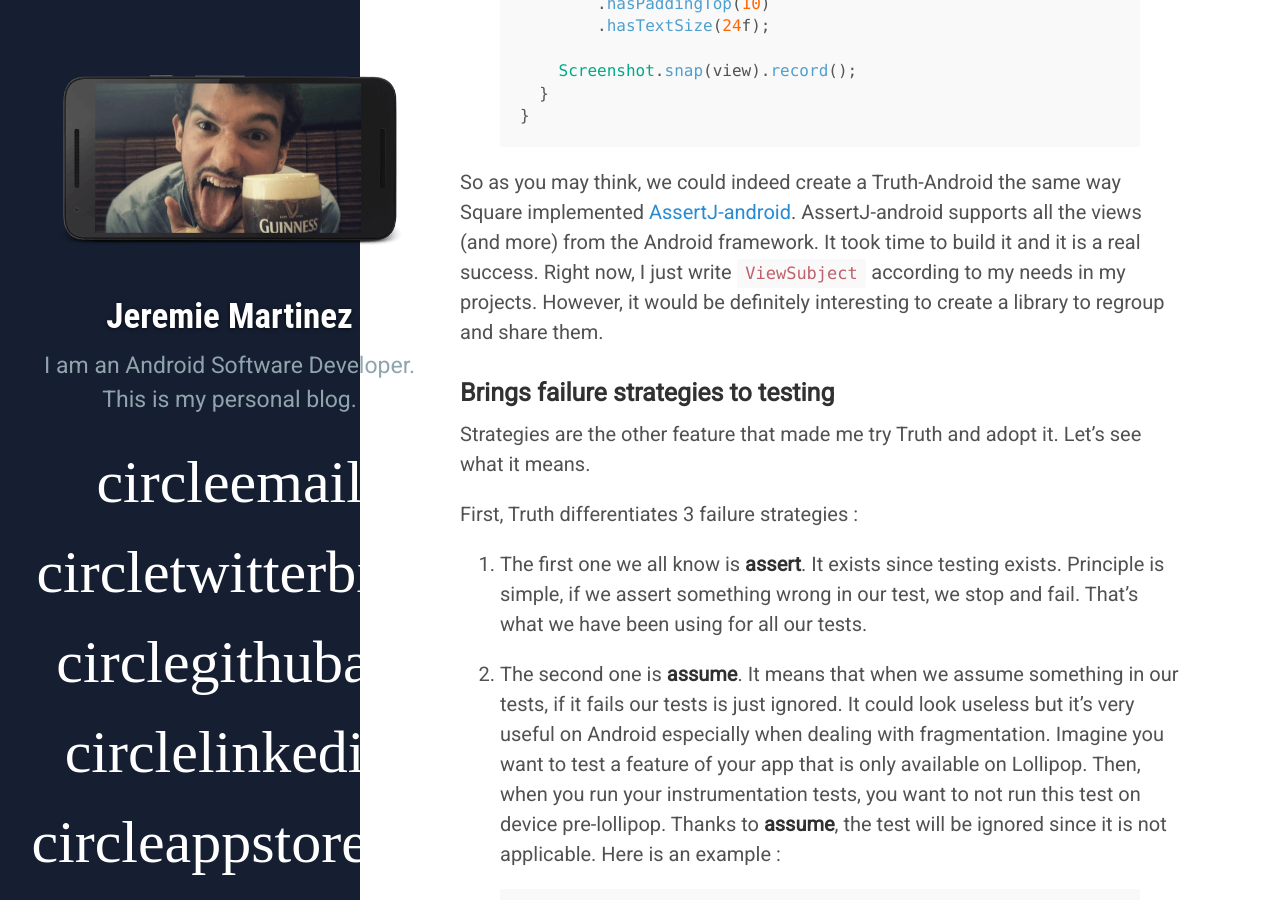
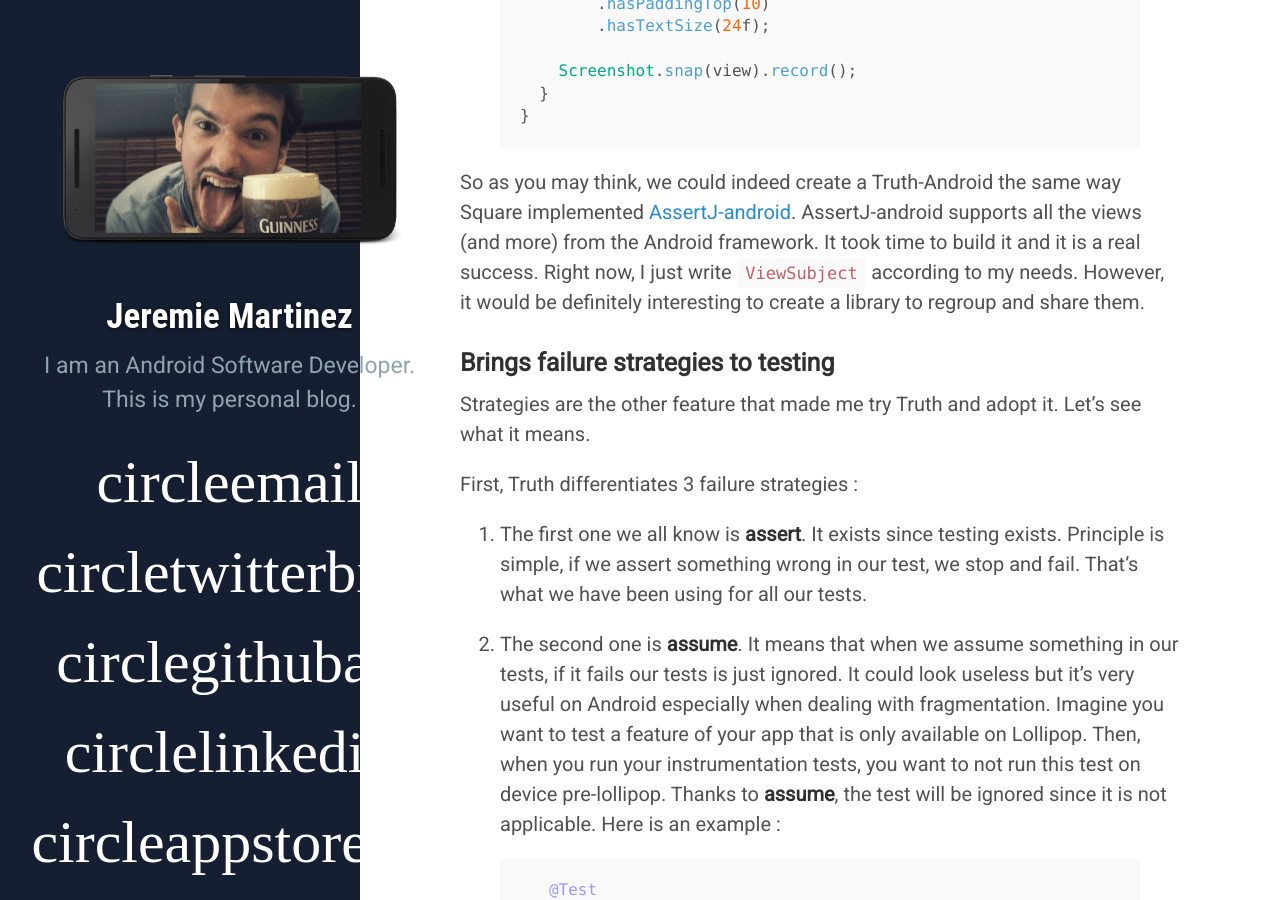
Before and after one commit to jeremiemartinez/jeremiemartinez.github.com, a Jekyll site: the page built from _posts/2015-11-05-truth-android.md, in a window 1280 px wide and 900 px high, scrolled down 7749 px. Built offline with Jekyll 4.4.1, drawn with Linux system fonts in a browser that asks for light colours; some web fonts are replaced; Markdown is read by kramdown in place of the engine named in the settings; comment, search, counter and statistics services are not loaded.

Commit message:
Fix tiny frenglish.

```diff
--- a/_posts/2015-11-05-truth-android.md
+++ b/_posts/2015-11-05-truth-android.md
@@ -308,7 +308,7 @@ public class ItemViewTest {
 }
 {% endhighlight %}
 
-So as you may think, we could indeed create a Truth-Android the same way Square implemented [AssertJ-android](https://github.com/square/assertj-android). AssertJ-android supports all the views (and more) from the Android framework. It took time to build it and it is a real success. Right now, I just write `ViewSubject` according to my needs in my projects. However, it would be definitely interesting to create a library to regroup and share them.
+So as you may think, we could indeed create a Truth-Android the same way Square implemented [AssertJ-android](https://github.com/square/assertj-android). AssertJ-android supports all the views (and more) from the Android framework. It took time to build it and it is a real success. Right now, I just write `ViewSubject` according to my needs. However, it would be definitely interesting to create a library to regroup and share them.
 
 ### Brings failure strategies to testing
 
```
